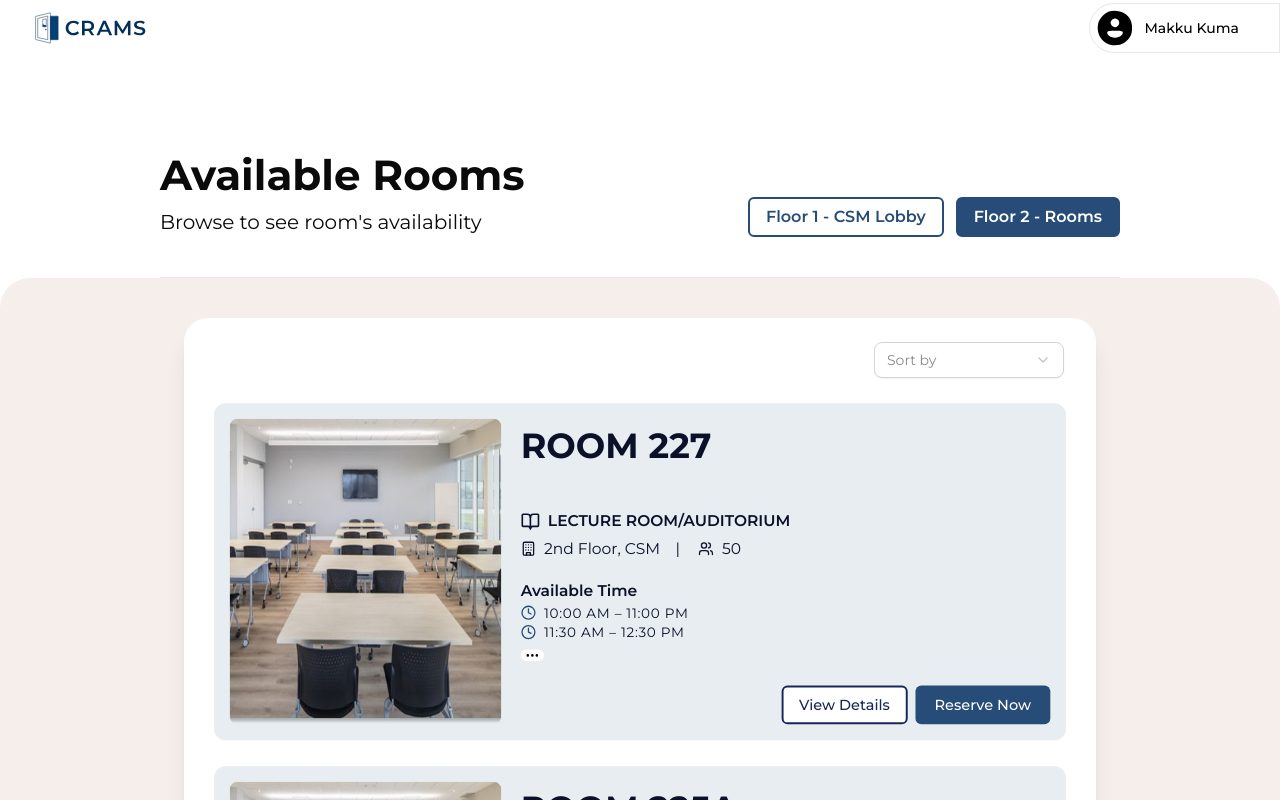
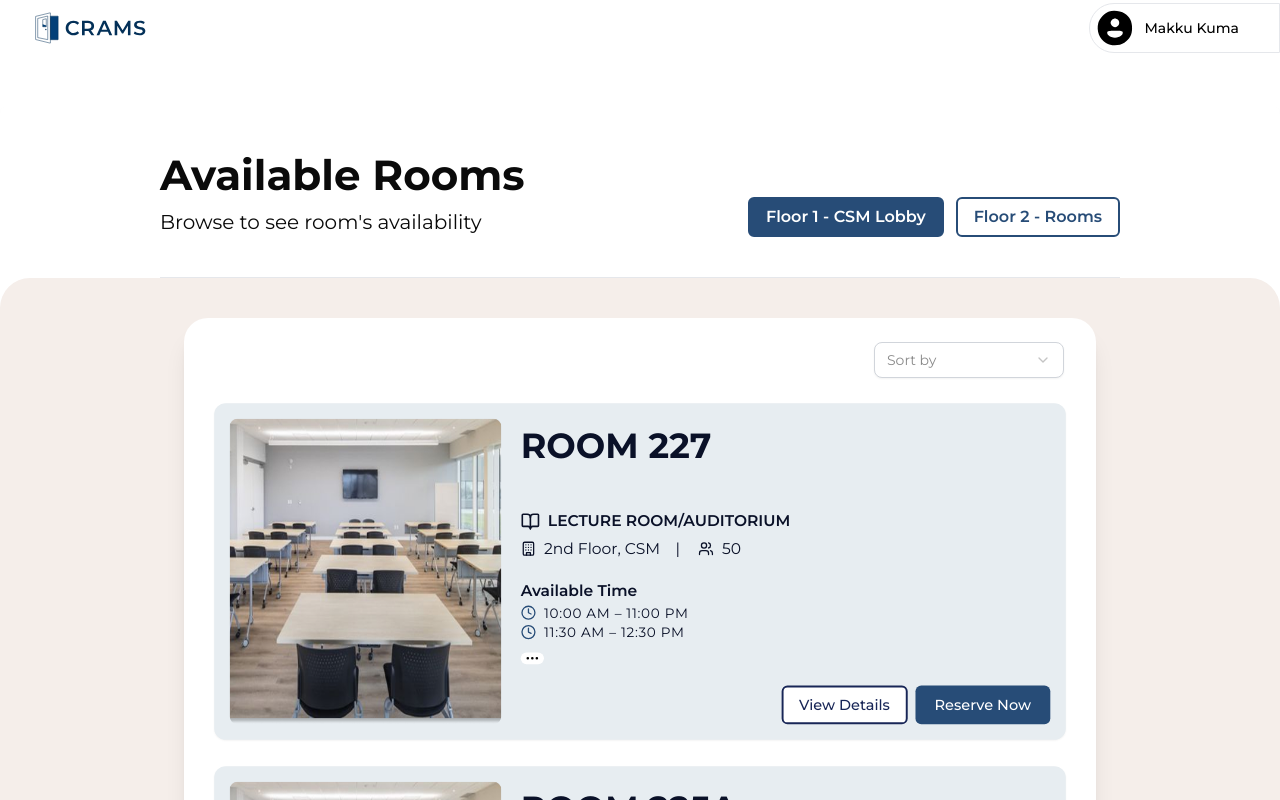
Before and after one commit to MakkuHuqueriza/CRAMS, a Next.js app: page / in a window 1280 px wide. Both pictures are taken after a click on the button "Floor 2 - Rooms". Shown: the top 800 px of the page. Built offline with nearby package versions, Linux system fonts and the light colour scheme.

Commit message:
feat: available rooms floor button functions

```diff
--- a/package.json
+++ b/package.json
@@ -20,6 +20,7 @@
     "class-variance-authority": "^0.7.1",
     "clsx": "^2.1.1",
     "date-fns": "^3.6.0",
+    "framer-motion": "^12.7.4",
     "lucide-react": "^0.487.0",
     "next": "15.2.4",
     "postcss-nested": "^7.0.2",
--- a/src/app/components/AvailableRooms.tsx
+++ b/src/app/components/AvailableRooms.tsx
@@ -1,4 +1,6 @@
 "use client";
+import { useState } from "react";
+import { motion, AnimatePresence } from "framer-motion";
 import Image from "next/image";
 import { Button } from "@/components/ui/button";
 import { Card } from "@/components/ui/card";
@@ -31,6 +33,46 @@ type Room = {
 };
 
 const roomData: Room[] = [
+  {
+    name: "ROOM 102",
+    type: "DBSES LABORATORY ROOM",
+    floor: "1st Floor, CSM",
+    capacity: 50,
+    image: "/room_sample.png",
+    times: ["10:00 AM – 11:00 PM", "11:30 AM – 12:30 PM"],
+  },
+  {
+    name: "ROOM 105",
+    type: "LECTURE ROOM",
+    floor: "1st Floor, CSM",
+    capacity: 50,
+    image: "/room_sample.png",
+    times: ["10:00 AM – 11:00 PM", "11:30 AM – 12:30 PM"],
+  },
+  {
+    name: "ROOM 108",
+    type: "DBSES LABORATORY ROOM",
+    floor: "1st Floor, CSM",
+    capacity: 50,
+    image: "/room_sample.png",
+    times: ["10:00 AM – 11:00 PM", "11:30 AM – 12:30 PM"],
+  },
+  {
+    name: "ROOM 112",
+    type: "LECTURE ROOM",
+    floor: "1st Floor, CSM",
+    capacity: 50,
+    image: "/room_sample.png",
+    times: ["10:00 AM – 11:00 PM", "11:30 AM – 12:30 PM"],
+  },
+  {
+    name: "ROOM 132",
+    type: "DFSC LABORATORY ROOM",
+    floor: "1st Floor, CSM",
+    capacity: 50,
+    image: "/room_sample.png",
+    times: ["10:00 AM – 11:00 PM", "11:30 AM – 12:30 PM"],
+  },
   {
     name: "ROOM 227",
     type: "LECTURE ROOM/AUDITORIUM",
@@ -73,29 +115,34 @@ const roomData: Room[] = [
   },
 ];
 
+const AvailableRoomsSection = () => {
+  const [selectedFloor, setSelectedFloor] = useState("1st Floor, CSM");
+
+  // Filter rooms based on the selected floor
+  const filteredRooms = roomData.filter((room) => room.floor === selectedFloor);
+
   const RoomCard = ({ room }: { room: Room }) => {
-  // Helper function to get the room icon
     const getRoomIcon = (type: string) => {
       switch (type) {
         case "LECTURE ROOM/AUDITORIUM":
         case "LECTURE ROOM":
           return (
-          <BookOpen className="lg:w-5 lg:h-5 md:w-4 md:h-4 w-4 h-4 text-[24px] text-primary-foreground" />
+            <BookOpen className="lg:w-5 lg:h-5 md:w-4 md:h-4 w-4 h-4 text-primary-foreground" />
           );
         case "DMPCS LABORATORY ROOM":
           return (
-          <Laptop className="lg:w-5 lg:h-5 md:w-4 md:h-4 w-4 h-4 text-[24px] text-primary-foreground" />
+            <Laptop className="lg:w-5 lg:h-5 md:w-4 md:h-4 w-4 h-4 text-primary-foreground" />
           );
         case "DBSES LABORATORY ROOM":
           return (
-          <Beaker className="lg:w-5 lg:h-5 md:w-4 md:h-4 w-4 h-4 text-[24px] text-primary-foreground" />
+            <Beaker className="lg:w-5 lg:h-5 md:w-4 md:h-4 w-4 h-4 text-primary-foreground" />
           );
         case "DFSC LABORATORY ROOM":
           return (
-          <ChefHat className="lg:w-5 lg:h-5 md:w-4 md:h-4 w-4 h-4 text-[24px] text-primary-foreground" />
+            <ChefHat className="lg:w-5 lg:h-5 md:w-4 md:h-4 w-4 h-4 text-primary-foreground" />
           );
         default:
-        return null; // No icon for unknown types
+          return null;
       }
     };
 
@@ -112,7 +159,6 @@ const RoomCard = ({ room }: { room: Room }) => {
         </div>
 
         <div className="flex flex-col justify-between flex-1">
-        {/* Top Section: Title & Info */}
           <div className="space-y-1">
             <h2 className="text-primary-foreground text-[30px] lg:text-[36px] md:text-[28px] font-bold mb-5 lg:mb-10 md:mb-5">
               {room.name}
@@ -145,14 +191,14 @@ const RoomCard = ({ room }: { room: Room }) => {
                 </p>
               ))}
             </div>
+          </div>
 
           {/* Dots Button */}
           <button className="bg-primary text-black rounded-full p-1 w-6 h-3 flex items-center justify-center">
             <MoreHorizontal className="w-5 h-5" />
           </button>
-        </div>
 
-        {/* Bottom Buttons aligned right */}
+          {/* Buttons */}
           <div className="flex justify-center md:justify-end gap-2 mt-6 md:mt-4">
             <Button
               size="extraSmall"
@@ -180,11 +226,9 @@ const RoomCard = ({ room }: { room: Room }) => {
     );
   };
 
-const AvailableRooms = () => {
   return (
     <section className="flex justify-center py-12">
       <div className="w-full rounded-xl shadow-lg bg-primary">
-        {/* Header section with title + floor buttons */}
         <div className="bg-primary w-[75%] max-w-6xl mx-auto py-10 border-b border-muted">
           <div className="flex flex-col md:flex-row md:items-end md:justify-between gap-4">
             <div>
@@ -198,22 +242,23 @@ const AvailableRooms = () => {
             <div className="flex gap-2 xl:gap-3 lg:gap-2">
               <Button
                 size="extraSmall"
-                className="
-                rounded-md text-[#274c77] border-[#274c77] hover:shadow-lg transition border-2 font-semibold
-                xl:text-[16px] xl:px-4 xl:py-4
-                lg:text-[14px] lg:px-3 lg:py-3
-                md:text-[12px] md:px-2 md:py-1
-                text-[11px] px-2 py-1"
+                onClick={() => setSelectedFloor("1st Floor, CSM")}
+                className={`rounded-md font-semibold border-2 ${
+                  selectedFloor === "1st Floor, CSM"
+                    ? "text-[#274c77] border-[#274c77] hover:shadow-lg"
+                    : "bg-[#274c77] text-white border-[#274c77] hover:bg-[#182657]"
+                } xl:text-[16px] xl:px-4 xl:py-4 lg:text-[14px] lg:px-3 lg:py-3 md:text-[12px] md:px-2 md:py-1 text-[11px] px-2 py-1`}
               >
                 Floor 1 - CSM Lobby
               </Button>
               <Button
                 size="extraSmall"
-                className="bg-[#274c77] text-white hover:bg-[#182657] border-2 border-[#274c77] rounded-md font-semibold
-                xl:text-[16px] xl:px-4 xl:py-4
-                lg:text-[14px] lg:px-3 lg:py-3
-                md:text-[12px] md:px-2 md:py-1
-                text-[11px] px-2 py-1"
+                onClick={() => setSelectedFloor("2nd Floor, CSM")}
+                className={`rounded-md font-semibold border-2 ${
+                  selectedFloor === "2nd Floor, CSM"
+                    ? "text-[#274c77] border-[#274c77] hover:shadow-lg"
+                    : "bg-[#274c77] text-white border-[#274c77] hover:bg-[#182657]"
+                } xl:text-[16px] xl:px-4 xl:py-4 lg:text-[14px] lg:px-3 lg:py-3 md:text-[12px] md:px-2 md:py-1 text-[11px] px-2 py-1`}
               >
                 Floor 2 - Rooms
               </Button>
@@ -221,7 +266,6 @@ const AvailableRooms = () => {
           </div>
         </div>
 
-        {/* Beige background */}
         <div className="rooms-secondary h-full px-4 md:px-8 pt-10 rounded-t-[30px]">
           <div className="bg-primary xl:w-[75%] lg:w-[90%] md:w-[89%] w-[85%] max-w-6xl mx-auto p-6 px-2 md:space-y-5 rounded-3xl shadow-xl text-[24px]">
             <div className="flex justify-center md:justify-end lg:mr-2">
@@ -257,11 +301,20 @@ const AvailableRooms = () => {
               </Select>
             </div>
 
-            <div className="flex flex-col items-center space-y-[-30px] md:space-y-4">
-              {roomData.map((room, index) => (
+            <AnimatePresence mode="wait">
+              <motion.div
+                key={selectedFloor}
+                initial={{ opacity: 0, y: 20 }}
+                animate={{ opacity: 1, y: 0 }}
+                exit={{ opacity: 0, y: -20 }}
+                transition={{ duration: 0.3 }}
+                className="flex flex-col items-center space-y-[-30px] md:space-y-4"
+              >
+                {filteredRooms.map((room, index) => (
                   <RoomCard key={index} room={room} />
                 ))}
-            </div>
+              </motion.div>
+            </AnimatePresence>
           </div>
           <div className="flex justify-center pt-12">
             <Button
@@ -278,4 +331,4 @@ const AvailableRooms = () => {
   );
 };
 
-export default AvailableRooms;
+export default AvailableRoomsSection;
```
Also changed, not shown: 1 other file (tests, documents, lock files or other folders). Lines whose indentation alone changed are shown as unchanged.
